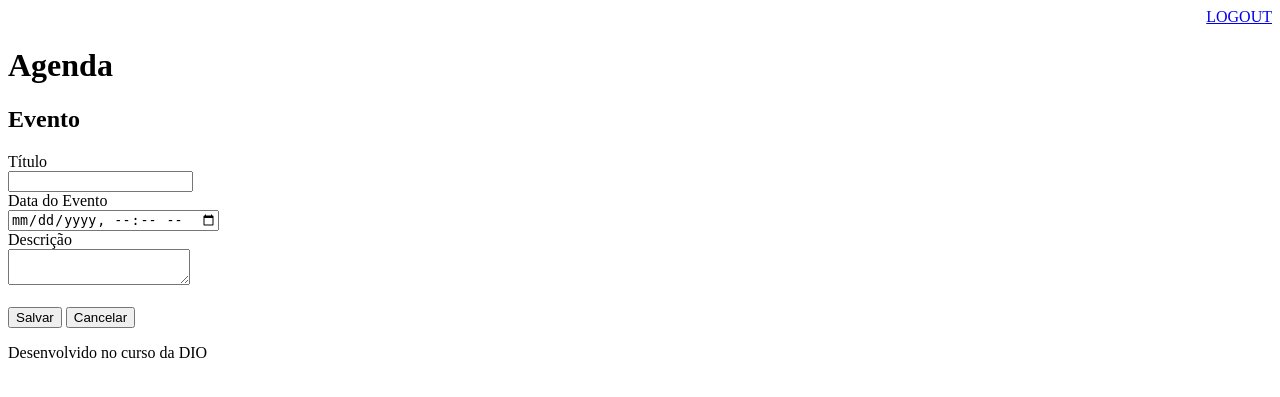
After one commit to johnpligeiro/django-agenda-dio, a Django app: page /agenda/evento/ in a window 1280 px wide. The commit adds this page. Shown: the top 397 px of the page. Run offline with Django 3.2, Linux system fonts and the light colour scheme; the visitor is signed in with stand-in values (Sample User, id 1).

Commit message:
auth, login, decorators, data insertion

```diff
--- a/agenda/urls.py
+++ b/agenda/urls.py
@@ -22,7 +22,12 @@ from core import views
 urlpatterns = [
     path('admin/', admin.site.urls),
     path('agenda/', views.lista_eventos),
-    path('', views.index)
+    path('agenda/evento/', views.evento),
+    path('agenda/evento/submit', views.submit_evento),
+    path('', views.index),
+    path('login/', views.login_user),
+    path('login/submit', views.submit_login),
+    path('logout/', views.logout_user)
 ]
 
 # from django.contrib import admin
--- a/core/templates/agenda.html
+++ b/core/templates/agenda.html
@@ -2,7 +2,9 @@
 
 {% block content %}
     <h2>Agendamentos</h2>
-
+    <a href="evento/">
+            <button type="button">Novo Evento</button>
+    </a>
     <ul>
         {% for evento in eventos %}
             <li>{{ evento.titulo }} - {{ evento.get_data_evento }}</li>
--- /dev/null
+++ b/core/templates/evento.html
@@ -0,0 +1,26 @@
+{% extends 'model-page.html' %}
+
+{% block content %}
+
+<h2>Evento</h2>
+<form action="submit" method="POST">{% csrf_token %}
+    <label>Título</label>
+    <br>
+    <input type="text" name="titulo">
+    <br>
+    <label>Data do Evento</label>
+    <br>
+    <input type="datetime-local" name="data_evento">
+    <br>
+    <label>Descrição</label>
+    <br>
+    <textarea name="descricao"></textarea>
+    <br><br>
+    <button type="submit">Salvar</button>
+    <a href="/">
+        <button type="button">Cancelar</button>
+    </a>
+</form>
+
+
+{% endblock %}
--- a/core/templates/model-header.html
+++ b/core/templates/model-header.html
@@ -1,4 +1,7 @@
 
     <meta charset="UTF-8">
     <title>Agenda</title>
+    <div align="right">
+        <a href="/logout">LOGOUT</a>
+    </div>
     <h1>Agenda</h1>
--- a/core/views.py
+++ b/core/views.py
@@ -1,14 +1,63 @@
 from django.shortcuts import render, redirect
 from core.models import Evento
+from django.shortcuts import render
+from core.models import Evento
+from django.contrib.auth.decorators import login_required
+from django.contrib.auth import authenticate, login, logout
+from django.contrib import messages
 
 # Create your views here.
 
 def index(request):
     return redirect('/agenda/')
 
+def login_user(request):
+    return render(request, 'login.html')
+
+def logout_user(request):
+    logout(request)
+    return redirect('/')
+
+def submit_login(request):
+    if request.POST:
+        username = request.POST.get('username')
+        password = request.POST.get('password')
+        usuario = authenticate(username=username, password=password)
+        if usuario is not None:
+            login(request, usuario)
+            return redirect('/')
+        else:
+            messages.error(request, 'Usuário e/ou senha inválidos.')
+    return redirect('/')
+
+@login_required(login_url='/login/')
 def lista_eventos(request):
-    # usuario = request.user
-    # evento = Evento.objects.filter(usuario=usuario)
-    evento = Evento.objects.all()
+    usuario = request.user
+    evento = Evento.objects.filter(usuario=usuario)
+    evento = Evento.objects.filter(usuario=usuario)
     data = {'eventos':evento}
     return render(request, 'agenda.html', data)
+
+@login_required(login_url='/login/')
+def evento(request):
+    return render(request, 'evento.html')
+
+@login_required(login_url='/login/')
+def submit_evento(request):
+   if request.POST:
+       titulo = request.POST.get('titulo')
+       data_evento = request.POST.get('data_evento')
+       descricao = request.POST.get('descricao')
+       usuario = request.user
+       Evento.objects.create(titulo=titulo,
+                             data_evento=data_evento,
+                             descricao=descricao,
+                             usuario=usuario)
+   return redirect('/')
+
+# def lista_eventos(request):
+#     # usuario = request.user
+#     # evento = Evento.objects.filter(usuario=usuario)
+#     evento = Evento.objects.all()
+#     data = {'eventos':evento}
+#     return render(request, 'agenda.html', data)
```
Also changed, not shown: core/templates/login.html (added, +20 -0 lines).
